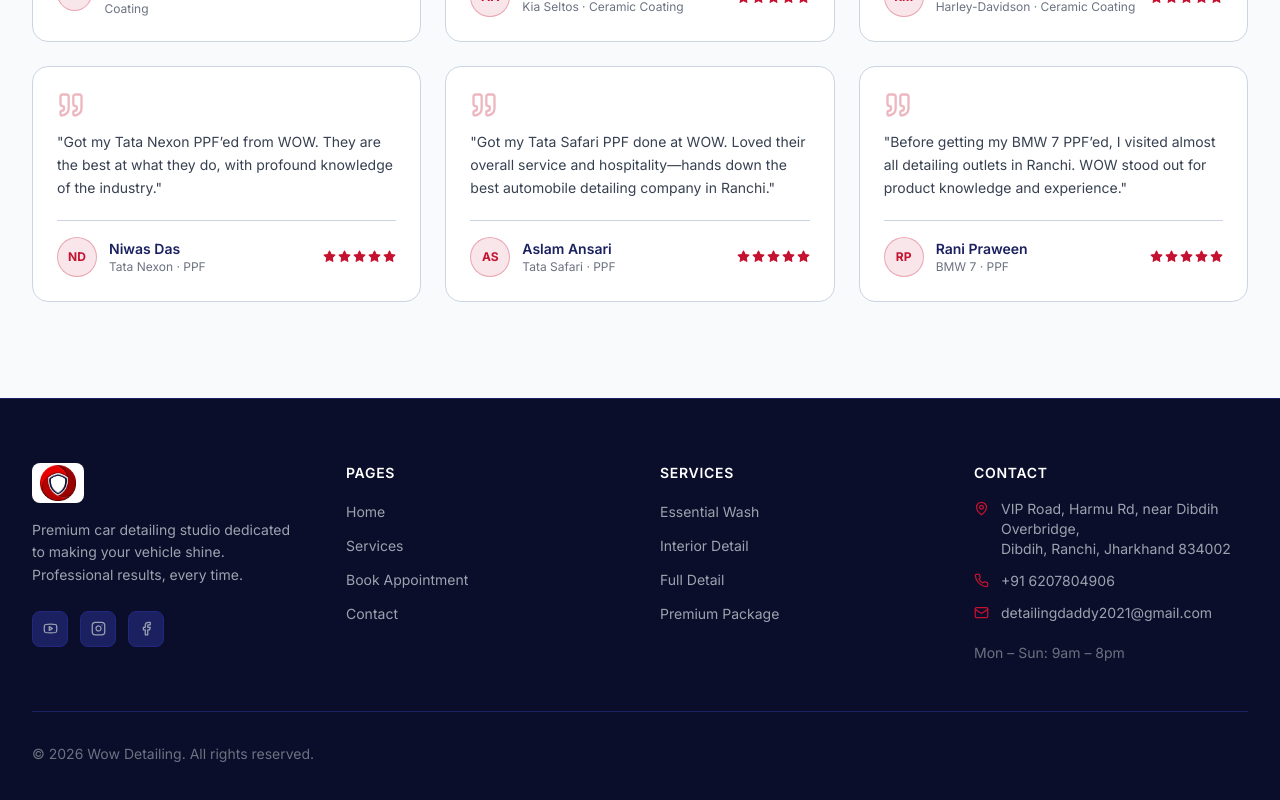
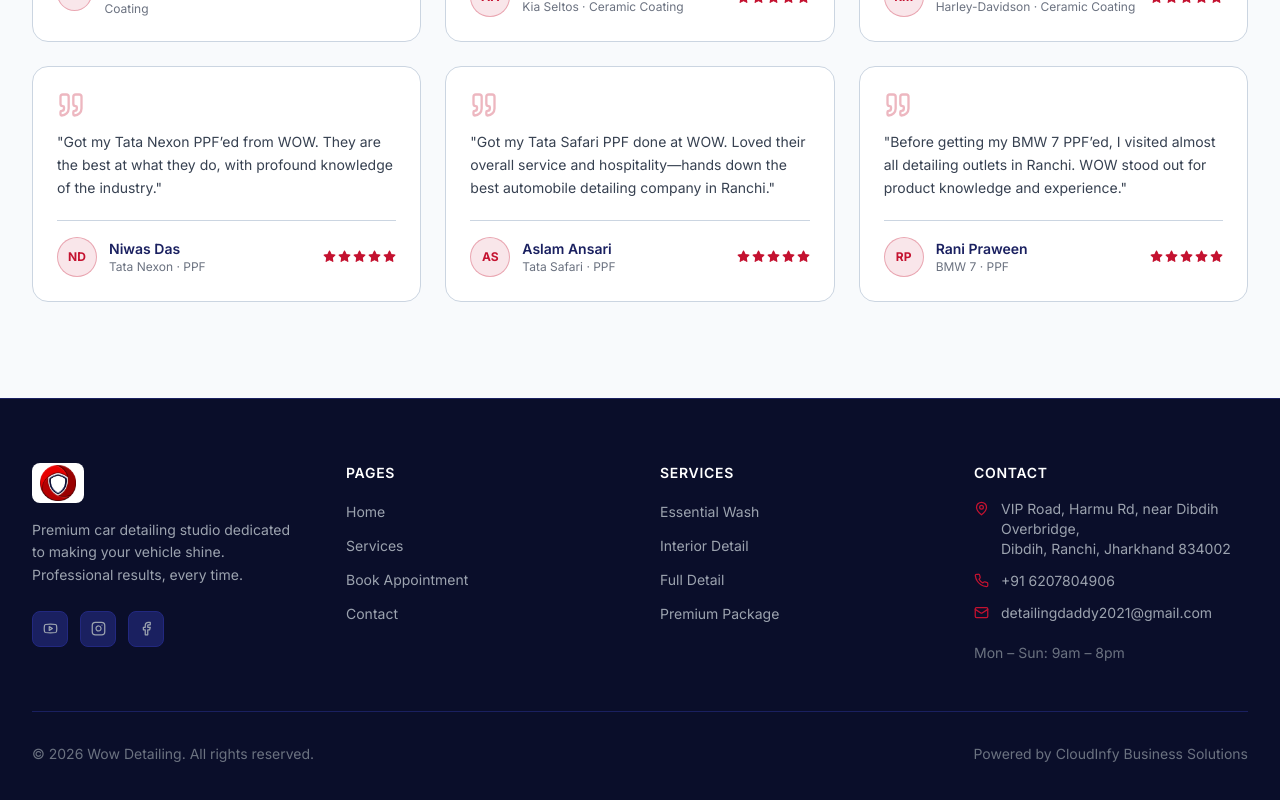
Before and after one commit to unbeatablerajiv/wowdetailing, a React (Vite) app in the folder client/: page /testimonials in a window 1280 px wide. Shown: the part 1407-2207 px from the top of the page. Built offline with nearby package versions, Linux system fonts and the light colour scheme; no server answers.

Commit message:
Add CloudInfy footer credit

```diff
--- a/client/src/components/Footer.jsx
+++ b/client/src/components/Footer.jsx
@@ -99,6 +99,7 @@ export default function Footer() {
           <p className="text-gray-500 text-sm">
             © {new Date().getFullYear()} Wow Detailing. All rights reserved.
           </p>
+          <p className="text-gray-500 text-sm">Powered by CloudInfy Business Solutions</p>
         </div>
       </div>
     </footer>
```
